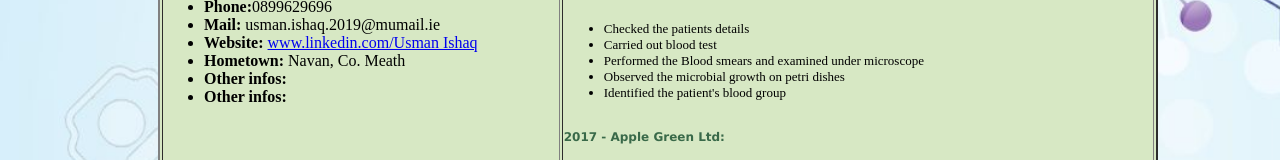
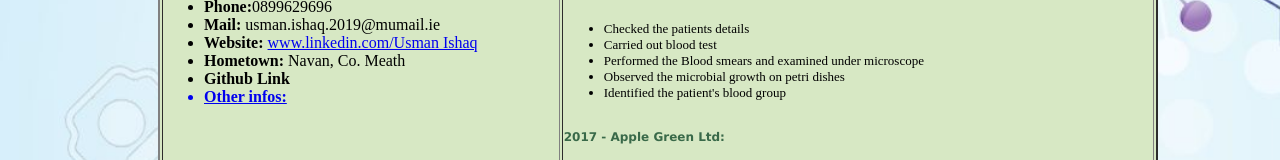
Before and after one commit to UsmanIshaq22/UsmanIshaq, a plain HTML site: page index.html in a window 1280 px wide. Shown: the part 440-600 px from the top of the page. Drawn offline with Linux system fonts and the light colour scheme.

Commit message:
Update index.html

```diff
--- a/index.html
+++ b/index.html
@@ -39,7 +39,7 @@ ul.b {list-style-type: square;}
             <li><b>Mail:</b> usman.ishaq.2019@mumail.ie </li>
             <li><b>Website:</b> <a href="https://ie.linkedin.com/in/usman-ishaq-972524197">www.linkedin.com/Usman Ishaq</a></li>
             <li><b>Hometown:</b> Navan, Co. Meath</li>
-            <li><b>Other infos:</b> </li>
+            <li><b>Github Link</b> <a href="https://usmanishaq22.github.io/UsmanIshaq/" www.UsmanIshaq.com/CV </a> </li>
             <li><b>Other infos:</b> </li>
             </ul> </td>
 
```
